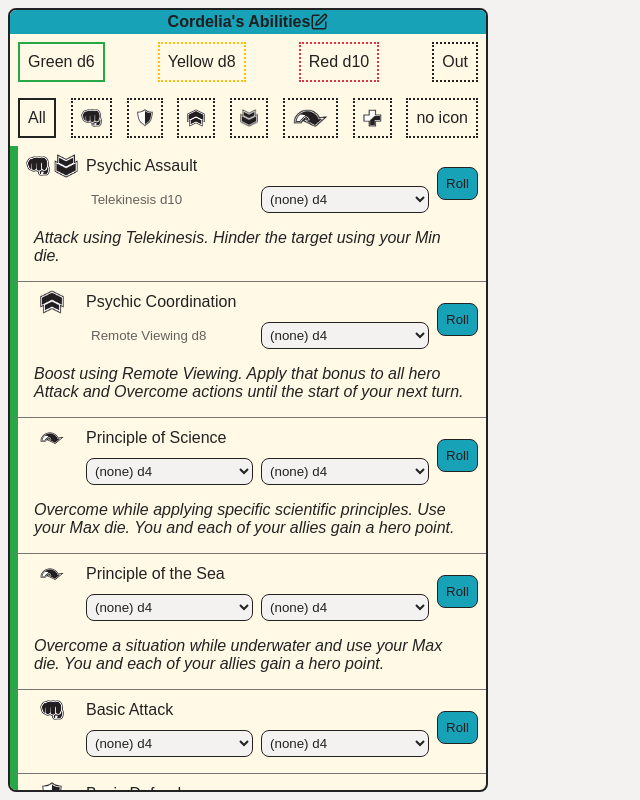
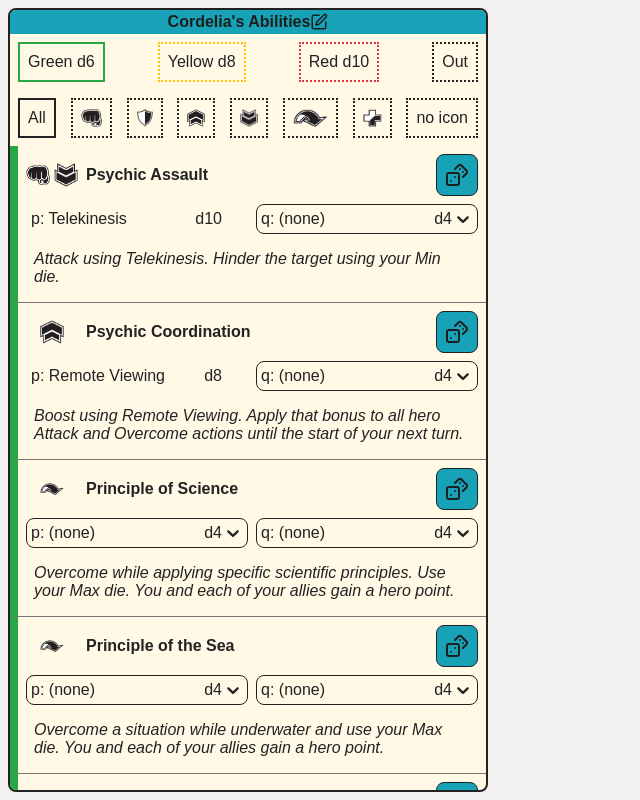
Before and after one commit to Asmor/ndx, a React (Vite) app: page / in a window 1280 px wide. Shown: the whole page, without its empty margins (0-640 px from the left). Built offline with nearby package versions, Linux system fonts and the light colour scheme.

Commit message:
Implementing react-select and fixing scrollbars in chromium

```diff
--- a/package.json
+++ b/package.json
@@ -18,6 +18,7 @@
     "react": "^19.1.1",
     "react-dom": "^19.1.1",
     "react-flip-move": "^3.0.5",
+    "react-select": "^5.10.2",
     "react-tooltip": "^5.29.1",
     "styled-components": "^6.1.19"
   },
--- a/src/App.scss
+++ b/src/App.scss
@@ -1,3 +1,5 @@
+@import "./util/chromium-scrollbars.scss";
+
 * {
   // IMPORTANT! These rules will override inheritance.
   margin: 0;
--- a/src/components/CharacterEditorModal.tsx
+++ b/src/components/CharacterEditorModal.tsx
@@ -52,7 +52,7 @@ const Validator = styled.div`
   // text is only shown if invalid
   color: ${colors.red};
   height: 60px;
-  overflow: scroll;
+  overflow: auto;
   display: grid;
   grid-template-columns: auto 1fr;
   gap: 8px;
--- a/src/components/Layout.tsx
+++ b/src/components/Layout.tsx
@@ -20,7 +20,7 @@ const LayoutContainer = styled.div`
 const Fill = styled.div`
   height: 100%;
   width: 100%;
-  overflow: scroll;
+  overflow: auto;
 `;
 
 const Right = styled(Fill)`
--- a/src/components/RecentHistory.tsx
+++ b/src/components/RecentHistory.tsx
@@ -7,7 +7,7 @@ const ResultsLayout = styled(FlipMove)`
   display: flex;
   flex-wrap: wrap;
   justify-content: start;
-  overflow: scroll;
+  overflow: auto;
   gap: 8px;
   padding: 8px 0;
 `;
--- a/src/components/ability/Abilities.tsx
+++ b/src/components/ability/Abilities.tsx
@@ -22,7 +22,7 @@ const AbilitiesCont = styled(Panel)`
 `;
 
 const AbilitiesScroll = styled.div`
-  overflow: scroll;
+  overflow: auto;
   min-height: 0;
 `;
 
--- a/src/components/ability/Ability.tsx
+++ b/src/components/ability/Ability.tsx
@@ -21,6 +21,7 @@ import { rollDice } from "../../util/dice";
 import useHistory from "../../services/useHistory";
 import { getUsedIcons } from "../../util/ability";
 import IconImg from "../common/IconImg";
+import { Dices } from "lucide-react";
 
 const iconSize = 24;
 
@@ -33,10 +34,11 @@ const AbCont = styled.div<AbContProps>`
   display: grid;
   grid-template-areas:
     "icons name button"
-    "icons selectors button"
+    "selectors selectors selectors"
     "desc desc desc";
   grid-template-columns: auto 1fr;
   gap: 8px;
+  align-items: center;
 
   &:not(:first-child) {
     border-top: 1px solid ${colors.neutral};
@@ -49,6 +51,7 @@ const AbName = styled.div`
   display: flex;
   justify-content: start;
   align-items: center;
+  font-weight: bold;
 `;
 
 const AbIcons = styled.div`
@@ -203,7 +206,9 @@ const Ability = ({ ability }: AbilityProps) => {
         {qualitySelector}
       </AbSelectors>
       <AbButton>
-        <Button onClick={handleRoll}>Roll</Button>
+        <Button onClick={handleRoll}>
+          <Dices />
+        </Button>
       </AbButton>
       {ability.description && <AbDesc>{ability.description}</AbDesc>}
     </AbCont>
--- a/src/components/ability/AbilityResultDisplay.tsx
+++ b/src/components/ability/AbilityResultDisplay.tsx
@@ -119,7 +119,7 @@ const AbilityResultDisplay = ({
     >
       <Rolls>
         {rolledParts.map((part) => (
-          <span>{part}</span>
+          <span key={part}>{part}</span>
         ))}
       </Rolls>
       <Info>{ability.description}</Info>
--- a/src/components/ability/PqSelector.tsx
+++ b/src/components/ability/PqSelector.tsx
@@ -1,22 +1,88 @@
-import { useCallback, useMemo, type ChangeEvent } from "react";
+import { useMemo } from "react";
 import type { Power, Quality } from "../../util/charMgmt/types";
 import styled from "styled-components";
 import colors from "../../util/colors";
+import Select, { components, type SingleValueProps } from "react-select";
 
-const Select = styled.select`
+interface SelectorOption<T> {
+  value: T;
+  label: string;
+}
+
+const StyledSelect = styled(Select)`
+  flex: 1 1 0;
   border: 1px solid ${colors.fg};
-  color: ${colors.fg};
-  background: ${colors.bg};
-  padding: 4px;
   border-radius: 8px;
-  flex: 0 1 50%;
+  min-width: 0;
 
-  &:disabled {
-    border-color: ${colors.panel};
-    background-color: ${colors.panel};
-    appearance: none;
+  &.pqs--is-disabled {
+    border: 1px solid transparent;
+    /* color: red; */
+    & .pqs__indicators {
+      visibility: hidden;
+    }
+  }
+
+  & .pqs__control {
+    padding: 4px;
+    min-height: 0;
+  }
+  & .value-container {
+  }
+  & .indicators {
+  }
+  & .pqs__menu {
+    background-color: ${colors.bg};
+    padding: 4px 0;
+    border: 1px solid ${colors.fg};
+    border-radius: 8px;
+    min-width: 100%;
+    white-space: nowrap;
+    overflow: hidden;
+  }
+  & .pqs__menu-list {
+    display: flex;
+    flex-direction: column;
+    gap: 4px;
+  }
+  & .pqs__option {
+    padding: 2px 4px;
+
+    &:hover {
+      background-color: ${colors.accent};
+      color: ${colors.accentContrast};
+    }
   }
 `;
+
+const SingleValueWrapper = styled.div`
+  display: flex;
+  gap: 4px;
+`;
+const SingleValueName = styled.div`
+  flex: 1 1 0;
+  overflow: hidden;
+  text-overflow: ellipsis;
+`;
+const SingleValueDie = styled.div`
+  flex: 0 0 auto;
+`;
+
+const SingleValue = (props: SingleValueProps) => {
+  const option = props.data as SelectorOption<Power | Quality>;
+  const { name, die } = option.value;
+  const prefix = option.value.type === "power" ? "p" : "q";
+  return (
+    <components.SingleValue {...props}>
+      <SingleValueWrapper>
+        <SingleValueName>
+          {prefix}: {name}
+        </SingleValueName>
+        <SingleValueDie>d{die}</SingleValueDie>
+      </SingleValueWrapper>
+    </components.SingleValue>
+  );
+};
 
 interface PqSelectorProps<T extends Power | Quality> {
   pqList: T[];
@@ -32,27 +98,24 @@ const PqSelector = <T extends Power | Quality>({
   noneOption,
   handleChange,
 }: PqSelectorProps<T>) => {
-  const options = useMemo(() => {
-    return [...pqList, noneOption].map((pq, index) => {
-      return (
-        <option value={pq.name} key={index}>{`${pq.name} d${pq.die}`}</option>
-      );
+  const options: SelectorOption<T>[] = useMemo(() => {
+    return [...pqList, noneOption].map((pq) => {
+      return { value: pq, label: `${pq.name} d${pq.die}` };
     });
   }, [pqList, noneOption]);
 
-  const onChange = useCallback(
-    (evt: ChangeEvent<HTMLSelectElement>) => {
-      const newName = evt.target.value;
-      const newVal = [...pqList, noneOption].find((pq) => pq.name === newName);
-      if (newVal) handleChange(newVal);
-    },
-    [handleChange, noneOption, pqList]
-  );
-
   return (
-    <Select disabled={locked} value={selected.name} onChange={onChange}>
-      {options}
-    </Select>
+    <StyledSelect
+      unstyled
+      components={{ SingleValue }}
+      value={options.find((opt) => opt.value.name === selected.name)}
+      isDisabled={locked}
+      options={options}
+      classNamePrefix={"pqs"}
+      onChange={(opt) => {
+        handleChange((opt as SelectorOption<T>).value);
+      }}
+    />
   );
 };
 
--- /dev/null
+++ b/src/util/chromium-scrollbars.scss
@@ -0,0 +1,26 @@
+/* Applies to all scrollable elements */
+::-webkit-scrollbar {
+  width: 8px;
+  height: 8px;
+}
+
+::-webkit-scrollbar-track {
+  background: transparent;
+}
+
+::-webkit-scrollbar-thumb {
+  background-color: transparent;
+  border-radius: 4px;
+  transition: background-color 0.2s;
+}
+
+*:hover::-webkit-scrollbar-thumb {
+  background-color: rgba(255, 255, 255, 0.5);
+}
+
+/* Make scrollbars overlay content instead of taking layout space */
+html,
+body,
+* {
+  scrollbar-gutter: stable overlay;
+}
```
Also changed, not shown: 1 other file (tests, documents, lock files or other folders).
